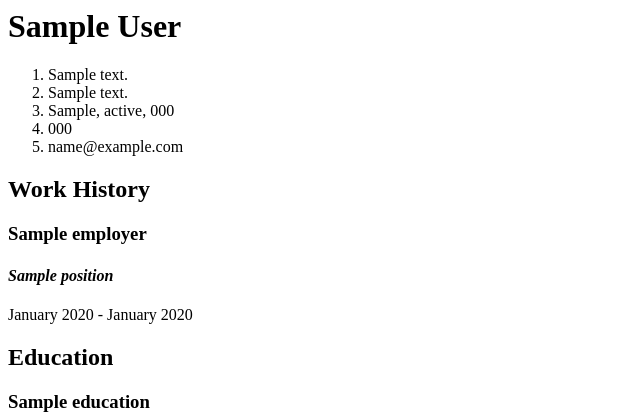
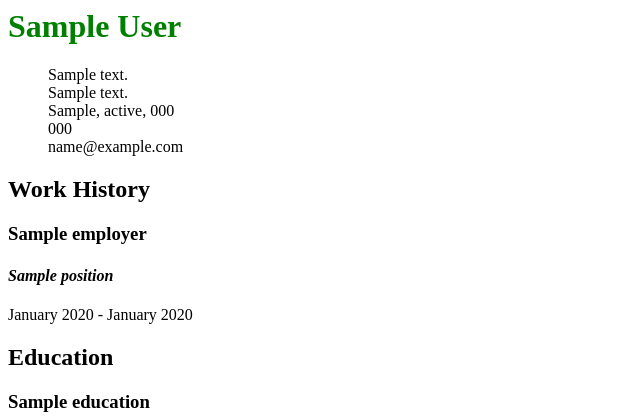
Before and after one commit to bencavins/django_webpage, a Django app: page /resume/ in a window 1280 px wide. Shown: the top 420 px of the page, without its empty margins (0-640 px from the left). Run offline with Django 3.2, Linux system fonts and the light colour scheme; tables that the repository leaves empty hold one stand-in row (values such as "Sample post").

Commit message:
Added static directory to resume. Added style.css to resume/static/resume.

```diff
--- /dev/null
+++ b/resume/static/resume/style.css
@@ -0,0 +1,7 @@
+h1 {
+   color: green;
+}
+
+ol {
+   list-style-type: none;
+}
--- a/resume/templates/resume/index.html
+++ b/resume/templates/resume/index.html
@@ -1,3 +1,7 @@
+{% load staticfiles %}
+
+<link rel="stylesheet" type="text/css" href="{% static 'resume/style.css' %}" />
+
 {% if resume %}
 
 <h1>{{ resume.get_full_name }}</h1>
```
